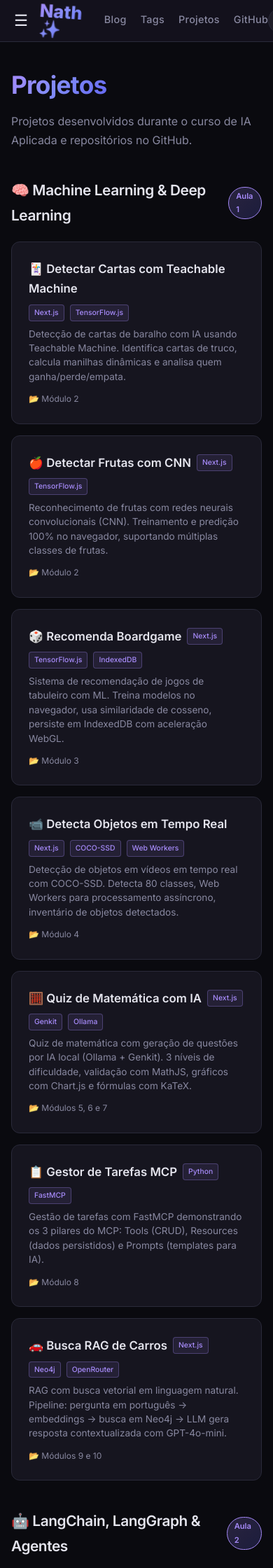
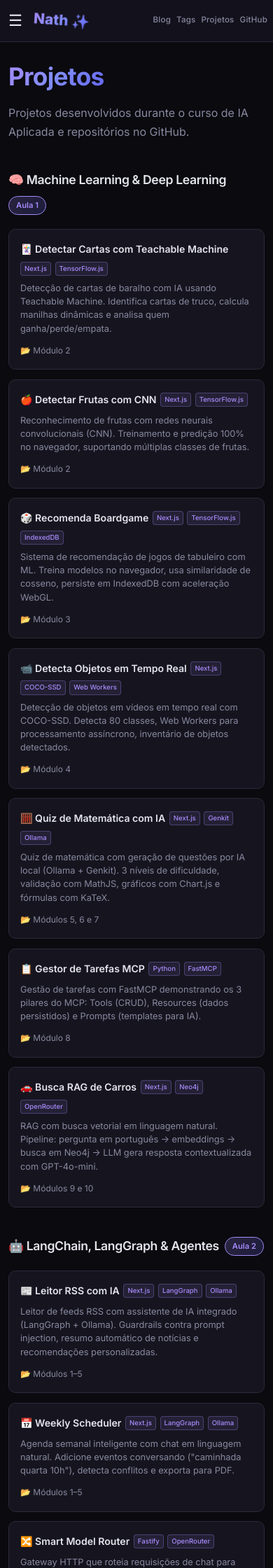
Before and after one commit to nathanafacion/nathanafacion.github.io, a Jekyll site: the page built from projetos.html, in a window 390 px wide. Shown: the top 2240 px of the page at 70% size. Built offline with Jekyll 4.4.1, drawn with Linux system fonts in a browser that asks for light colours.

Commit message:
fix: layout mobile/tablet - header nao quebra mais
- Escondido search bar no mobile (< 768px) para liberar espaco
- Header: nav items com font menor, gap reduzido, sem overflow
- Dropdown projetos: seta removida no mobile, menu fullwidth fixo
- Tabelas: overflow-x auto para scroll horizontal no mobile
- Cards, banners, tipografia e code blocks ajustados por breakpoint
- Tags page e projetos page com media queries responsivas
- Breakpoints: 1024px (tablet), 768px (mobile), 480px (small phone)

```diff
--- a/_layouts/default.html
+++ b/_layouts/default.html
@@ -682,6 +682,17 @@
         }
 
         /* ── Responsive ── */
+
+        /* Tablet */
+        @media (max-width: 1024px) {
+            .main { padding: 2rem 2rem 3rem; }
+            .search-input { width: 280px; }
+            .search-input:focus { width: 280px; }
+            .header-nav { gap: 1.5rem; }
+            .dropdown-menu { left: 0; transform: none; }
+        }
+
+        /* Mobile */
         @media (max-width: 768px) {
             .sidebar {
                 position: fixed;
@@ -704,13 +715,71 @@
             }
             .sidebar-overlay.active { display: block; }
             .menu-toggle { display: block; }
-            .main { padding: 2rem 1rem; }
-            .search-input { width: 200px; }
-            .search-input:focus { width: 200px; }
-            .post-header h1 { font-size: 1.6rem; }
-            .header-nav { gap: 1.25rem; }
-            .header { grid-template-columns: auto 1fr auto; padding: 0 1rem; }
-            .header-center { justify-content: flex-start; margin-left: 0.5rem; }
+
+            .header { grid-template-columns: auto 1fr auto; padding: 0 0.75rem; gap: 0; }
+            .header-center { justify-content: flex-end; margin-left: 0; overflow: hidden; }
+            .header-nav { gap: 0.75rem; }
+            .header-nav a { font-size: 0.78rem; white-space: nowrap; }
+            .dropdown-trigger::after { display: none; }
+
+            .search-box { display: none; }
+
+            .main { padding: 1.5rem 1rem 3rem; max-width: 100%; }
+
+            .post-header h1 { font-size: 1.4rem; }
+            .post-banner { max-height: 200px; margin-bottom: 1.25rem; }
+
+            .post-card { padding: 1rem; margin-bottom: 1.5rem; }
+            .post-card-image-link { margin: -1rem -1rem 1rem -1rem; }
+            .post-card-image { height: 160px; }
+            .post-card-title { font-size: 1rem; }
+            .post-card-description { font-size: 0.85rem; -webkit-line-clamp: 2; }
+
+            h1 { font-size: 1.6rem; }
+            h2 { font-size: 1.25rem; }
+            h3 { font-size: 1.05rem; }
+
+            pre { padding: 0.85rem; font-size: 0.8rem; margin: 1rem 0; }
+            table { font-size: 0.78rem; display: block; overflow-x: auto; }
+            th, td { padding: 0.55rem 0.65rem; }
+
+            blockquote { padding: 0.6rem 1rem; margin: 1rem 0; }
+
+            .dropdown-menu {
+                position: fixed;
+                top: 60px;
+                left: 0;
+                right: 0;
+                transform: none;
+                min-width: 100%;
+                border-radius: 0 0 12px 12px;
+                max-height: 60vh;
+                overflow-y: auto;
+            }
+        }
+
+        /* Small phones */
+        @media (max-width: 480px) {
+            .header { padding: 0 0.5rem; }
+            .header-nav { gap: 0.5rem; }
+            .header-nav a { font-size: 0.72rem; }
+            .dancing-n { font-size: 1.3rem; }
+
+            .main { padding: 1.25rem 0.75rem 2.5rem; }
+
+            .post-header h1 { font-size: 1.2rem; }
+            .post-banner { max-height: 160px; border-radius: 8px; }
+
+            .post-card { padding: 0.85rem; border-radius: 10px; }
+            .post-card-image-link { margin: -0.85rem -0.85rem 0.85rem -0.85rem; border-radius: 10px 10px 0 0; }
+            .post-card-image { height: 130px; }
+            .post-card-title { font-size: 0.92rem; }
+
+            .tag { font-size: 0.65rem; padding: 0.2rem 0.55rem; }
+            .tags { gap: 0.35rem; }
+
+            pre { font-size: 0.75rem; padding: 0.75rem; }
+            code { font-size: 0.8em; }
         }
     </style>
     <script defer src="https://cloud.umami.is/script.js" data-website-id="dd4b4bc4-16a5-454f-b143-ce3db9552601"></script>
--- a/projetos.html
+++ b/projetos.html
@@ -84,6 +84,19 @@ title: Projetos
     border: none;
     border-top: 1px solid var(--border);
     margin: 3rem 0 1rem;
+}
+@media (max-width: 768px) {
+    .projects-grid { grid-template-columns: 1fr; gap: 0.85rem; }
+    .project-card { padding: 1.15rem; }
+    .project-name { font-size: 0.95rem; gap: 0.35rem; }
+    .project-desc { font-size: 0.8rem; }
+    .section-aula { flex-wrap: wrap; gap: 0.5rem; }
+    .section-aula h2 { font-size: 1.1rem; }
+}
+@media (max-width: 480px) {
+    .project-card { padding: 1rem; border-radius: 10px; }
+    .project-name { font-size: 0.88rem; }
+    .project-lang { font-size: 0.6rem; padding: 1px 5px; }
 }
 </style>
 
```
Also changed, not shown: tags.html (+8 -0 lines).
